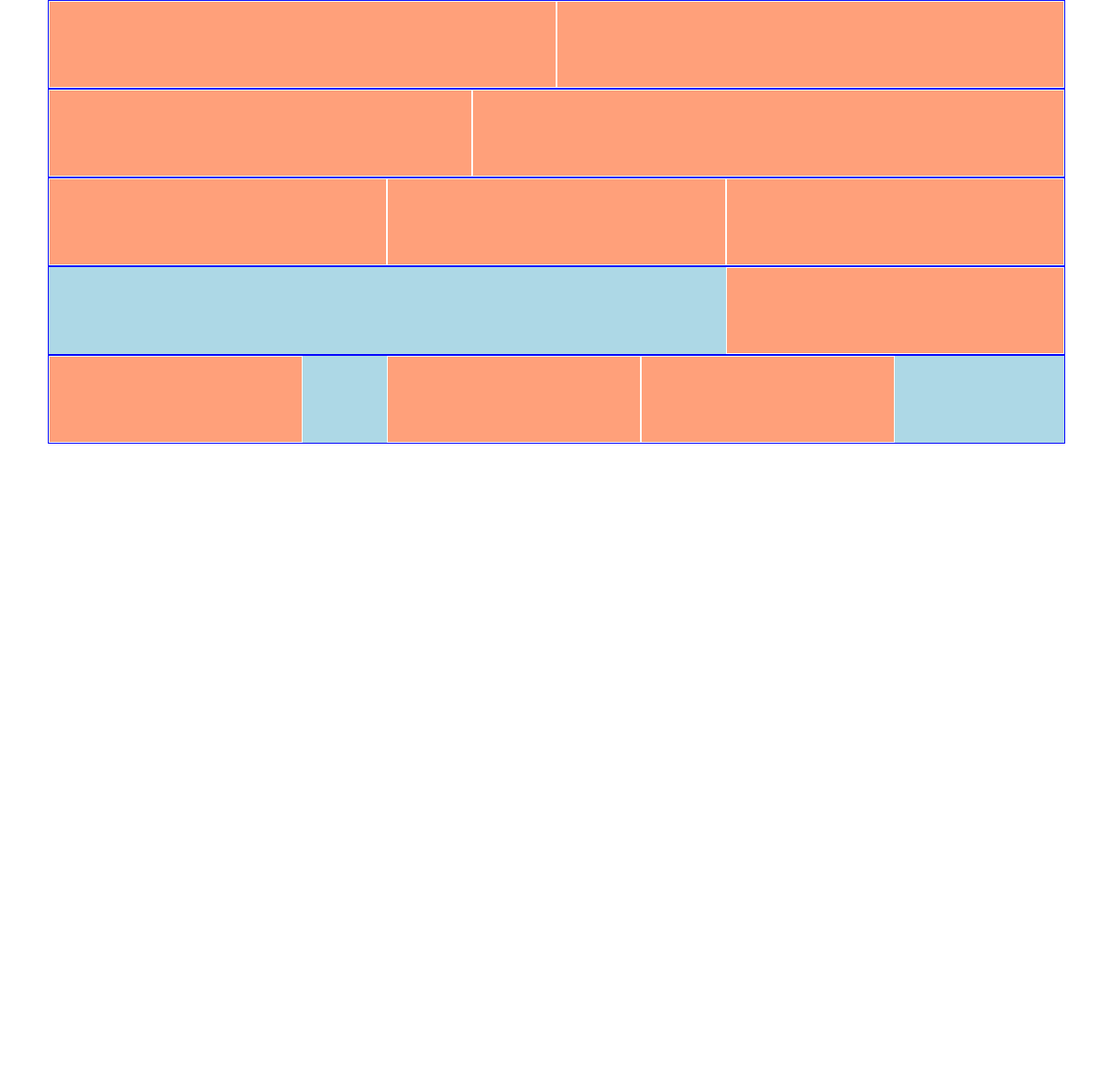
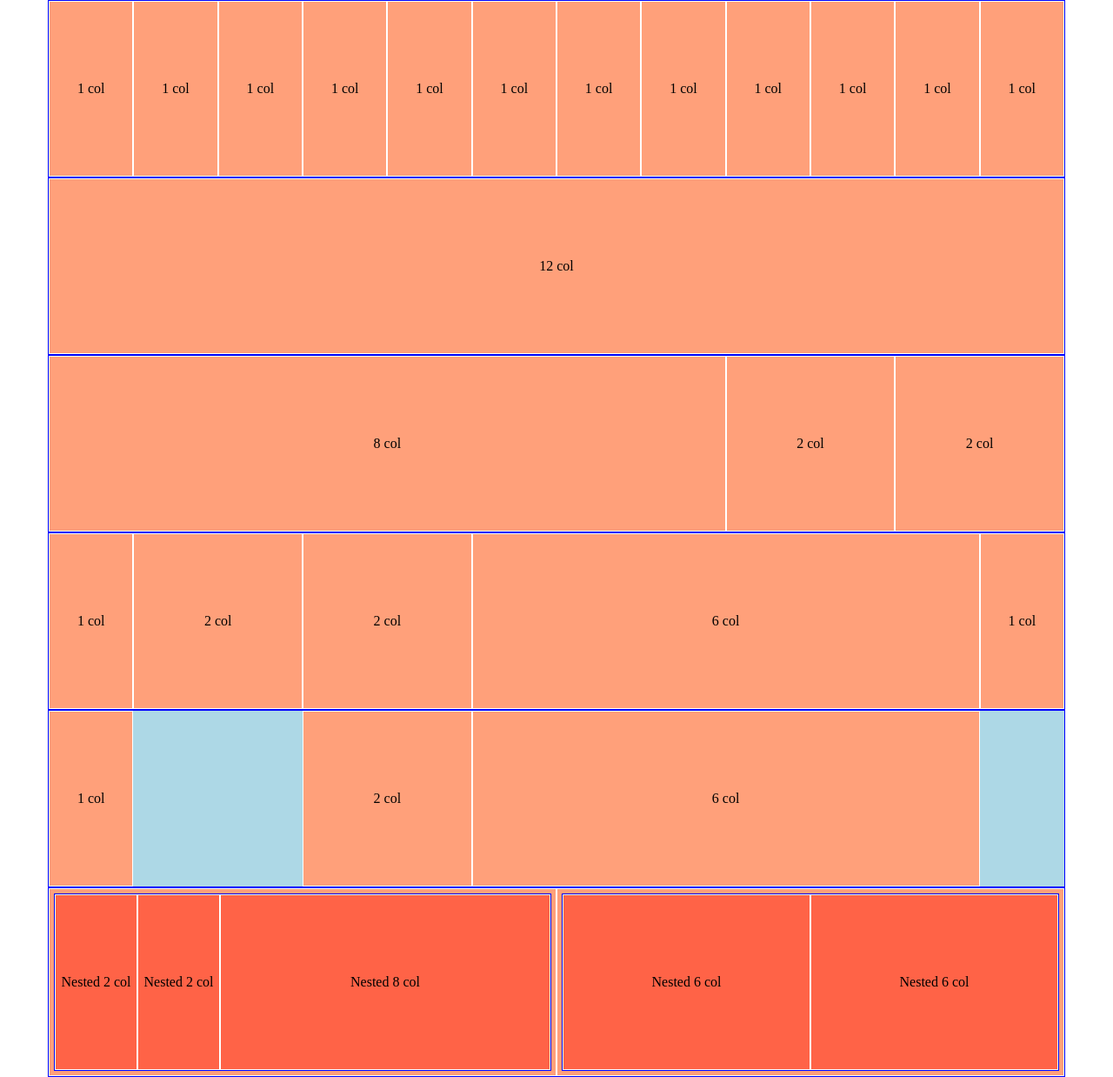
Before and after one commit to Giada92/html-css-12bool, a plain HTML site: page index.html in a window 1280 px wide. Shown: the whole page at 87% size. Before the commit the page ends 800 px from the top, so only its background shows below. Drawn offline with Linux system fonts and the light colour scheme.

Commit message:
Fine esercizio

```diff
--- a/css/12-bool.css
+++ b/css/12-bool.css
@@ -1,17 +1,24 @@
 /* debug */
 .debug .container {
     height: 100%;
-    min-height: 100px;
+    min-height: 200px;
     background: lightblue;
     border: 1px solid blue;
 }
 
 .debug [class*="col-"] {
     height: 100%;
-    min-height: 100px;
+    min-height: 200px;
     background: lightsalmon;
     border: 1px solid white;
+    text-align: center;
+    line-height: 200px;
 }
+
+.nested [class*="col-"] {
+    background-color: tomato;
+}
+
 /* /debug */
 
 * {
--- a/css/style.css
+++ b/css/style.css
@@ -0,0 +1,3 @@
+.nested {
+    margin: 5px;
+}
--- a/index.html
+++ b/index.html
@@ -9,32 +9,129 @@
         <title>12bool</title>
     </head>
     <body class="debug">
-        <!-- Varie prove -->
+        <!-- Riga con 12 colonne -->
         <div class="container">
-            <div class="col-6"></div>
-            <div class="col-6"></div>
+            <div class="col-1">
+                <span>1 col</span>
+            </div>
+            <div class="col-1">
+                <span>1 col</span>
+            </div>
+            <div class="col-1">
+                <span>1 col</span>
+            </div>
+            <div class="col-1">
+                <span>1 col</span>
+            </div>
+            <div class="col-1">
+                <span>1 col</span>
+            </div>
+            <div class="col-1">
+                <span>1 col</span>
+            </div>
+            <div class="col-1">
+                <span>1 col</span>
+            </div>
+            <div class="col-1">
+                <span>1 col</span>
+            </div>
+            <div class="col-1">
+                <span>1 col</span>
+            </div>
+            <div class="col-1">
+                <span>1 col</span>
+            </div>
+            <div class="col-1">
+                <span>1 col</span>
+            </div>
+            <div class="col-1">
+                <span>1 col</span>
+            </div>
         </div>
+        <!-- /Riga con 12 colonne -->
 
+        <!-- Riga con 1 colonna -->
         <div class="container">
-            <div class="col-5"></div>
-            <div class="col-7"></div>
+            <div class="col-12">
+                <span>12 col</span>
+            </div>
         </div>
+        <!-- /Riga con 1 colonna -->
 
+        <!-- Riga con 3 colonne -->
         <div class="container">
-            <div class="col-4"></div>
-            <div class="col-4"></div>
-            <div class="col-4"></div>
+            <div class="col-8">
+                <span>8 col</span>
+            </div>
+            <div class="col-2">
+                <span>2 col</span>
+            </div>
+            <div class="col-2">
+                <span>2 col</span>
+            </div>
         </div>
+        <!-- /Riga con 3 colonne -->
 
+        <!-- Riga con 5 colonne -->
         <div class="container">
-            <div class="col-4 col-offset-8"></div>
+            <div class="col-1">
+                <span>1 col</span>
+            </div>
+            <div class="col-2">
+                <span>2 col</span>
+            </div>
+            <div class="col-2">
+                <span>2 col</span>
+            </div>
+            <div class="col-6">
+                <span>6 col</span>
+            </div>
+            <div class="col-1">
+                <span>1 col</span>
+            </div>
         </div>
+        <!-- /Riga con 5 colonne -->
 
+        <!-- Riga con spazio -->
         <div class="container">
-            <div class="col-3"></div>
-            <div class="col-3 col-offset-1"></div>
-            <div class="col-3"></div>
+            <div class="col-1">
+                <span>1 col</span>
+            </div>
+            <div class="col-2 col-offset-2">
+                <span>2 col</span>
+            </div>
+            <div class="col-6">
+                <span>6 col</span>
+            </div>
         </div>
-        <!-- /Varie prove -->
+        <!-- /Riga con spazio -->
+
+        <!-- Riga con annidamento -->
+        <div class="container">
+            <div class="col-6">
+                <div class="container nested">
+                    <div class="col-2">
+                        <span>Nested 2 col</span>
+                    </div>
+                    <div class="col-2">
+                        <span>Nested 2 col</span>
+                    </div>
+                    <div class="col-8">
+                        <span>Nested 8 col</span>
+                    </div>
+                </div>
+            </div>
+            <div class="col-6">
+                <div class="container nested">
+                    <div class="col-6">
+                        <span>Nested 6 col</span>
+                    </div>
+                    <div class="col-6">
+                        <span>Nested 6 col</span>
+                    </div>
+                </div>
+            </div>
+        </div>
+        <!-- /Riga con annidamento -->
     </body>
 </html>
```
